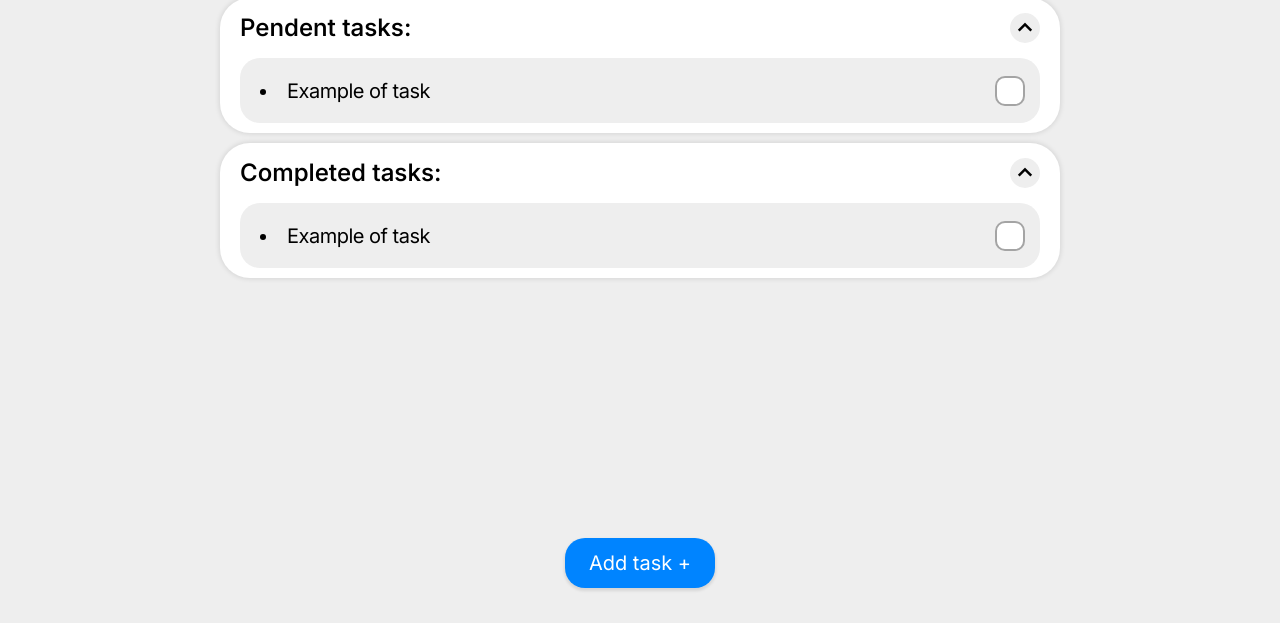
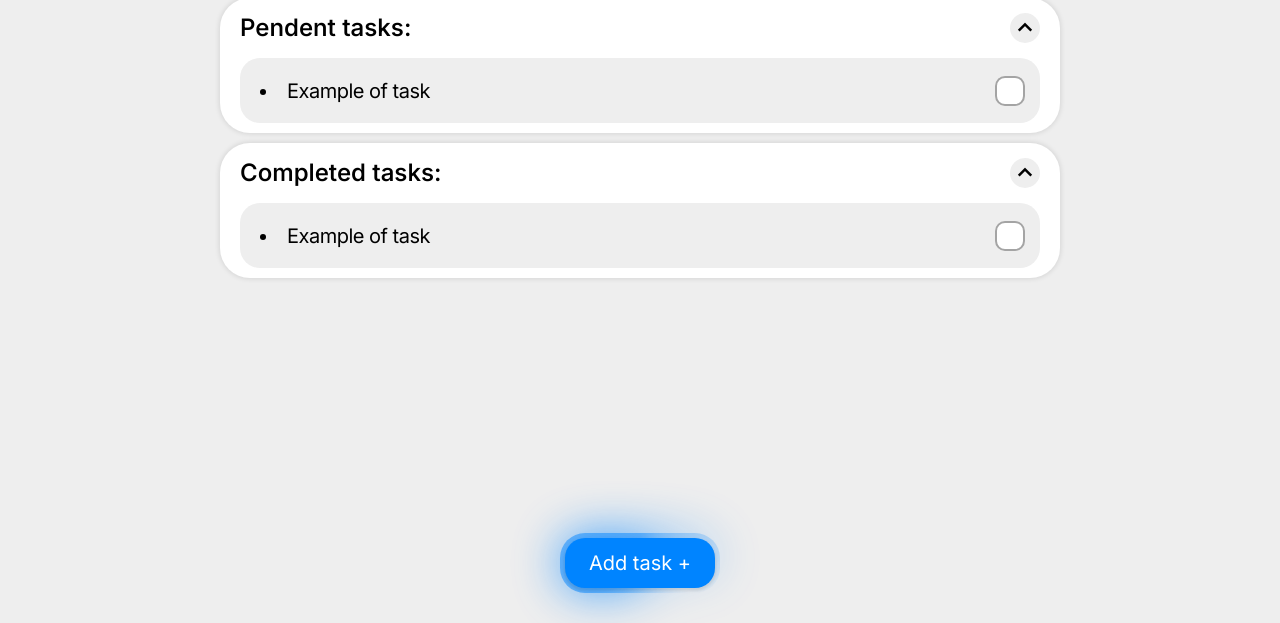
Before and after one commit to filipescrdoso/To-doList, a plain HTML site: page index.html in a window 1280 px wide. Shown: the part 177-800 px from the top of the page. Drawn offline with nearby package versions, Linux system fonts and the light colour scheme.

Commit message:
More updates in CSS

```diff
--- a/index.html
+++ b/index.html
@@ -68,7 +68,7 @@
 
     </div>
 
-    <button class="add-button" onclick="toggleElements('create-task-panel', 'visible')">Add task +</button>
+    <div class="button-div"><button class="add-button" onclick="toggleElements('create-task-panel', 'visible')">Add task +</button></div>
 
     <div class="create-task-panel" id="create-task-panel">
         <div class="nav-overlay create-panel" onclick="toggleElements('create-task-panel', 'visible')"></div>
--- a/styles/style.css
+++ b/styles/style.css
@@ -1,5 +1,11 @@
 @import url('https://fonts.googleapis.com/css2?family=Poppins:ital,wght@0,400;0,900;1,700&display=swap');
 @import url('https://fonts.googleapis.com/css2?family=Inter:ital,opsz,wght@0,14..32,100..900;1,14..32,100..900&display=swap');
+
+@property --angle {
+    syntax: "<angle>";
+    initial-value: 0deg;
+    inherits:false;
+}
 
 :root {
     --color1: white;
@@ -299,15 +305,7 @@ h2 {
     cursor: pointer;
 }
 
-.add-button {
-    background-color: var(--color5);
-    color: white;
-    height: 50px;
-    width: 150px;
-    border: none;
-    font-size: 20px;
-    border-radius: 20px;
-    box-shadow: 0px 2px 3px 1px var(--button-shadow);
+.button-div {
     position: fixed;
     bottom: 0;
     margin-bottom: 35px;
@@ -315,6 +313,44 @@ h2 {
     transform: translateX(-50%);
 }
 
+
+.add-button {
+    background-color: #0084ff;
+    color: rgb(255, 255, 255);
+    height: 50px;
+    width: 150px;
+    border: none;
+    font-size: 20px;
+    border-radius: 20px;
+    box-shadow: 0px 2px 3px 1px var(--button-shadow);
+    cursor: pointer;
+    position: relative;
+    transition: all ease .3s;
+}
+
+.add-button:hover {
+    font-size: 22px;
+}
+
+.add-button::after,.add-button::before {
+    content: '';
+    position: absolute;
+    background-image: conic-gradient(from var(--angle),#0084FF, #0084FF, transparent, #0084FF);
+    height: 100%;
+    width: 100%;
+    top: 50%;
+    left: 50%;
+    translate: -50% -50%;
+    z-index: -1;
+    padding: 5px;
+    border-radius: 25px;
+    animation: 3s borderSpin linear infinite;
+    opacity: .5;
+}
+.add-button::before {
+    filter: blur(1.5rem);
+    opacity: .7;
+}
 
 .create-task-panel {
     display: none;
@@ -374,3 +410,13 @@ h2 {
         font-size: 50px;
     }
 }
+
+
+@keyframes borderSpin {
+    from {
+        --angle: 0deg;
+    }
+    to {
+        --angle: 360deg;
+    }
+}
```
